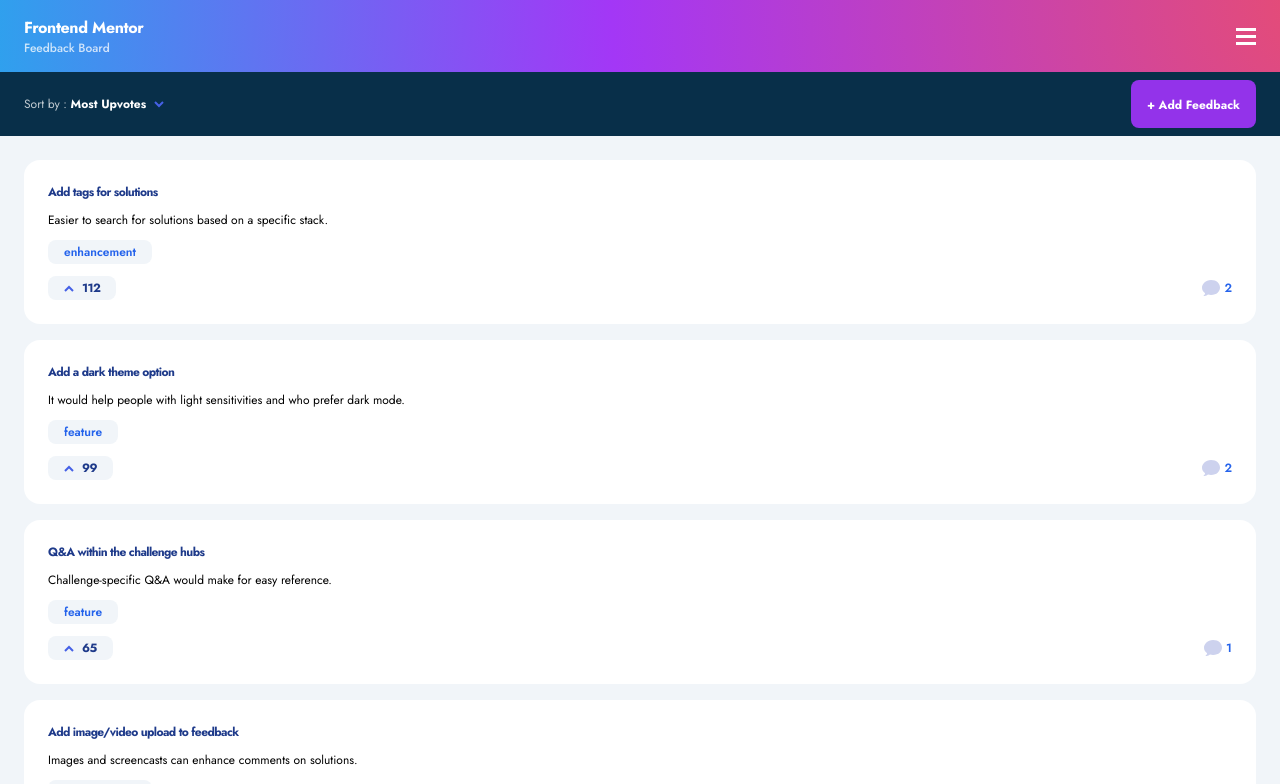
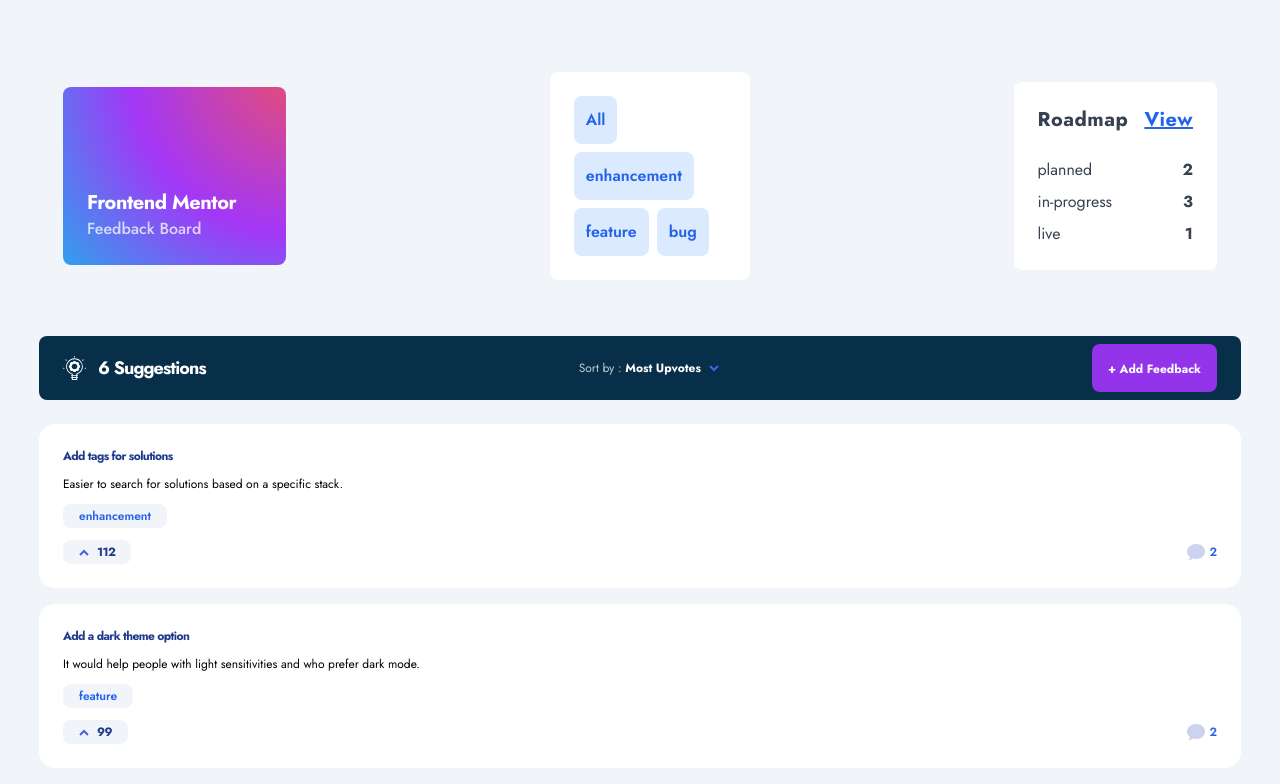
Before and after one commit to lashasaata/Product-Feedback-App, a React (Vite) app: page / in a window 1280 px wide. Shown: the top 784 px of the page. Built offline with nearby package versions, Linux system fonts and the light colour scheme.

Commit message:
style: add design for tablet

```diff
--- a/src/App.css
+++ b/src/App.css
@@ -4,3 +4,9 @@
   min-height: 100vh;
   font-family: "Jost";
 }
+
+.headerImg{
+  background-image: radial-gradient(circle at 104% -10%, #e84d70, #a337f6 54%, #28a7ed 103%);
+  background-size: cover;
+  background-position: center;
+}
--- a/src/components/Feedbacks.jsx
+++ b/src/components/Feedbacks.jsx
@@ -3,6 +3,7 @@ import Hamburger from "/assets/shared/mobile/icon-hamburger.svg";
 import Close from "/assets/shared/mobile/icon-close.svg";
 import ArrowDown from "/assets/shared/icon-arrow-down.svg";
 import ArrowUp from "/assets/shared/icon-arrow-up.svg";
+import SuggestionImg from "/assets/suggestions/icon-suggestions.svg"
 import SortOption from './SortOption';
 import Category from './Category';
 import Feedback from './Feedback';
@@ -16,6 +17,7 @@ export default function Feedbacks({ data, setData }) {
     const [selectedCategory, setSelectedCategory] = useState(null);
 
     const seggestedFeedbacks = data.productRequests.filter(feedback => feedback.status === "suggestion");
+    const uniqueCategories = [...new Set(seggestedFeedbacks.map(feedback => feedback.category))];
 
     const sortFeedbacks = (criteria) => {
         if (sortBy === criteria) {
@@ -89,18 +91,50 @@ export default function Feedbacks({ data, setData }) {
     };
 
     return (
-        <div className="feedbacks">
-            <header>
-                <div className="w-full flex justify-between items-center py-4 px-6" style={{backgroundImage: 'radial-gradient(circle at 104% -10%, #e84d70, #a337f6 54%, #28a7ed 103%)'}}>
-                    <div className="title-text">
-                        <p className="text-base font-bold tracking-tight text-white">Frontend Mentor</p>
-                        <p className="text-xs font-medium text-white opacity-75">Feedback Board</p>
+        <div className="md:bg-slate-100 md:px-[39px] md:py-[56px] md:flex md:flex-col md:gap-6">
+            <header className='md:flex md:flex-col md:gap-[40px]'>
+                <div className="headerImg w-full flex justify-between items-center  py-4 px-6 md:bg-none  md:bg-slate-100">
+                    <div className="headerImg md:w-[223px] md:h-[178px] md:p-6 rounded-lg md:flex md:flex-col md:justify-end">
+                        <p className="text-base font-bold tracking-tight text-white md:text-xl">Frontend Mentor</p>
+                        <p className="text-xs font-medium text-white opacity-75 md:text-base">Feedback Board</p>
                     </div>
 
-                    <img className='cursor-pointer' src={sidebarVisible? Close: Hamburger} alt="icon hamburger" onClick={toggleSidebar} />
+                    <img className='cursor-pointer md:hidden' src={sidebarVisible? Close: Hamburger} alt="icon hamburger" onClick={toggleSidebar} />
+
+                    <div className='hidden bg-white rounded-lg md:flex flex-wrap items-start w-[200px] gap-2 p-6 '>
+                        <button className="p-1.5 md:p-2.5 lg:p-3 rounded-lg bg-blue-100 text-blue-600 text-sm md:text-base font-semibold" onClick={() => handleCategoryClick(null)}>All</button>
+                        {uniqueCategories.map((category,index)=>{
+                            return <Category key={index} onClick={() => handleCategoryClick(category)} theCategory={category}/>
+                        })}
+                    </div>
+
+                    <div className='hidden bg-white rounded-lg md:flex flex-col p-6 gap-6 rounded-lg'>
+                    <div className='flex justify-between items-center gap-4'>
+                        <p className="text-lg md:text-xl font-bold tracking-wide text-gray-700">Roadmap</p>
+                        <p className="text-xs md:text-xl font-bold tracking-wide text-blue-600 underline">View</p>
+                    </div>
+
+                    <div className='flex flex-col gap-2'>
+                        {getStatusCounts().map((status, id) => {
+                            return (
+                                status.status === "suggestion" ? null :
+                                <div className='flex justify-between' key={id} onClick={() => handleCategoryClick(status.status)}>
+                                    <p className="text-base text-gray-700">{status.status}</p>
+                                    <p className="text-base text-gray-700 font-bold">{status.count}</p>
+                                </div>
+                            );
+                        })}
+                    </div>
+                </div>
                 </div>
 
-                <div className="py-2 px-6 bg-sky-950 flex justify-between items-center" style={{ opacity: opacity }}>
+                <div className="py-2 px-6 bg-sky-950 flex justify-between items-center md:rounded-lg" style={{ opacity: opacity }}>
+
+                    <div className='hidden md:flex items-center gap-3'>
+                        <img src={SuggestionImg} alt="ico suggestion" />
+                        <p className="text-white text-lg font-bold tracking-tighter">{sortedFeedbacks.length} Suggestions</p>
+                    </div>
+
                     <div className="cursor-pointer flex items-center gap-2" onClick={() => setShowSortOptions(!showSortOptions)}>
                         <p className="text-xs text-white font-bold"><span className="font-normal opacity-75">Sort by : </span>{sortBy === 'mostUpvotes' ? 'Most Upvotes' : sortBy === 'leastUpvotes' ? 'Least Upvotes' : sortBy === 'mostComments' ? 'Most Comments' : 'Least Comments'}</p>
                         <img src={showSortOptions?ArrowUp:ArrowDown} alt="arrow down icon"/>
@@ -113,7 +147,7 @@ export default function Feedbacks({ data, setData }) {
             </header>
 
             {showSortOptions && (
-                <div className="absolute rounded-lg bg-white cursor-pointer" style={{ left: '58px', top: '112px', boxShadow: '0 10px 40px -7px rgba(55, 63, 104, 0.35)'  }}>
+                <div className="absolute rounded-lg bg-white cursor-pointer left-[58px] top-[112px] md:left-[44%] md:top-[371px]" style={{boxShadow: '0 10px 40px -7px rgba(55, 63, 104, 0.35)'  }}>
                     <SortOption onClick={() => { sortFeedbacks('mostUpvotes'); setShowSortOptions(false); }} textContent={"Most Upvotes"}/>
                     <SortOption onClick={() => { sortFeedbacks('leastUpvotes'); setShowSortOptions(false); }} textContent={"Least Upvotes"}/>
                     <SortOption onClick={() => { sortFeedbacks('mostComments'); setShowSortOptions(false); }} textContent={"Most Comments"}/>
@@ -124,8 +158,8 @@ export default function Feedbacks({ data, setData }) {
             <div className="h-screen p-6 bg-slate-100 flex flex-col gap-6 w-3/4" style={{ display: sidebarVisible ? 'flex' : 'none' }}>
                 <div className='bg-white rounded-lg flex flex-wrap gap-2 p-6'>
                     <button className="p-1.5 md:p-2.5 lg:p-3 rounded-lg bg-blue-100 text-blue-600 text-sm md:text-base font-semibold" onClick={() => handleCategoryClick(null)}>All</button>
-                    {sortedFeedbacks.map((feedback)=>{
-                        return <Category key={feedback.id} onClick={() => handleCategoryClick(feedback.category)} theCategory={feedback.category}/>
+                    {uniqueCategories.map((category,index)=>{
+                        return <Category key={index} onClick={() => handleCategoryClick(category)} theCategory={category}/>
                     })}
                 </div>
 
@@ -149,7 +183,7 @@ export default function Feedbacks({ data, setData }) {
                 </div>
            </div>
 
-            <main className="bg-slate-100 p-6 flex gap-4 flex-col" style={{ opacity: opacity}}>
+            <main className="bg-slate-100 p-6 flex gap-4 flex-col md:p-0" style={{ opacity: opacity}}>
                 {sortedFeedbacks
                     .filter(feedback => selectedCategory === null || feedback.category === selectedCategory)
                     .map((feedback) => {
```
